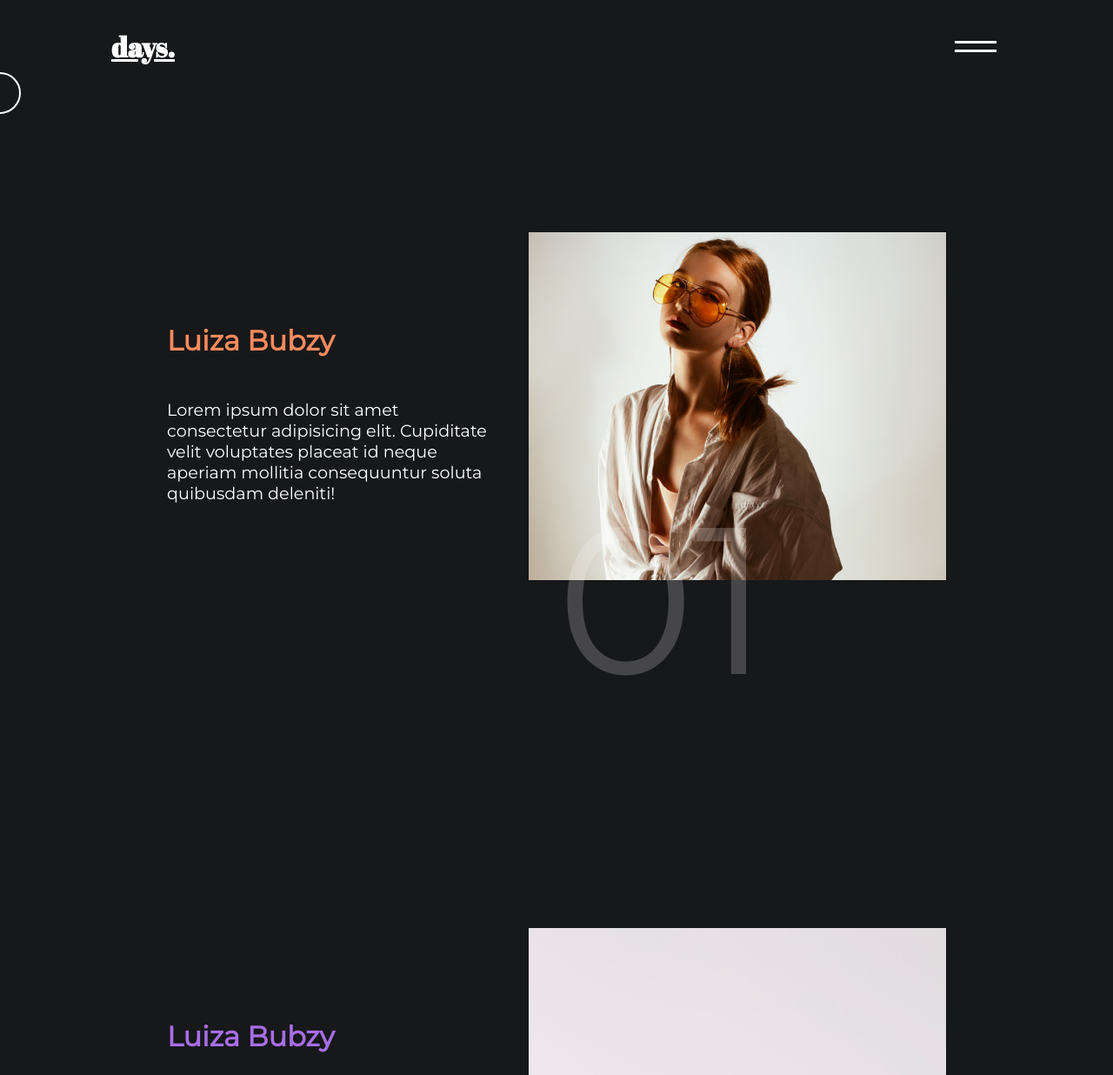
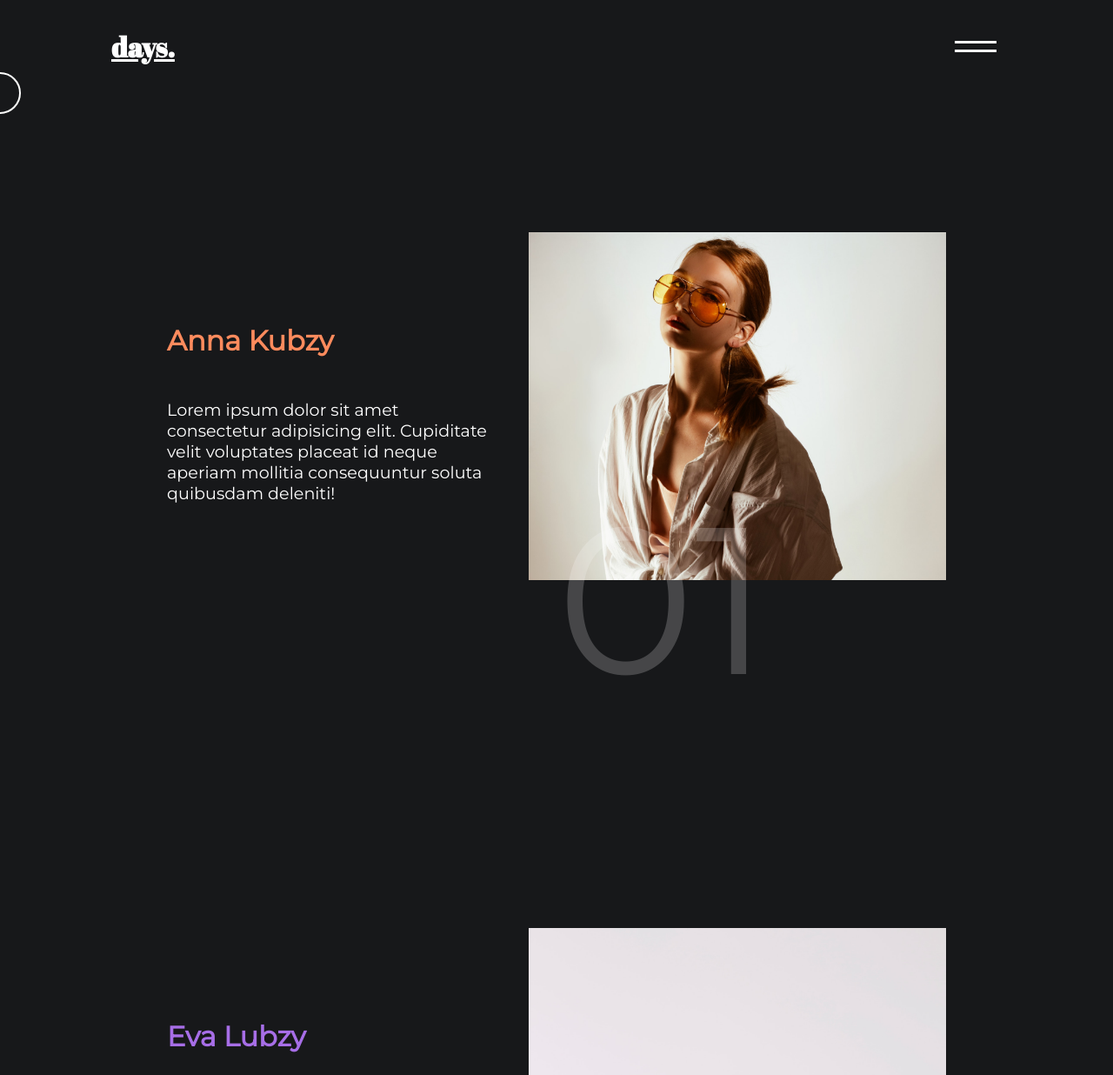
Before and after one commit to AndrasCsorba/Day-s-Transition-site, a plain HTML site: page fashion/index.html in a window 1280 px wide. Shown: the top 1236 px of the page at 87% size. Drawn offline with nearby package versions, Linux system fonts and the light colour scheme; a script that the page names is missing.

Commit message:
Update index.html

```diff
--- a/fashion/index.html
+++ b/fashion/index.html
@@ -21,7 +21,7 @@
     <main data-barba="container" data-barba-namespace="fashion">
       <section class="fashion1 detail-slide">
         <div class="fashion-text">
-          <h1>Luiza Bubzy</h1>
+          <h1>Anna Kubzy</h1>
           <p>
             Lorem ipsum dolor sit amet consectetur adipisicing elit. Cupiditate
             velit voluptates placeat id neque aperiam mollitia consequuntur
@@ -35,7 +35,7 @@
       </section>
       <section class="fashion2 detail-slide">
         <div class="fashion-text">
-          <h1>Luiza Bubzy</h1>
+          <h1>Eva Lubzy</h1>
           <p>
             Lorem ipsum dolor sit amet consectetur adipisicing elit. Cupiditate
             velit voluptates placeat id neque aperiam mollitia consequuntur
```
